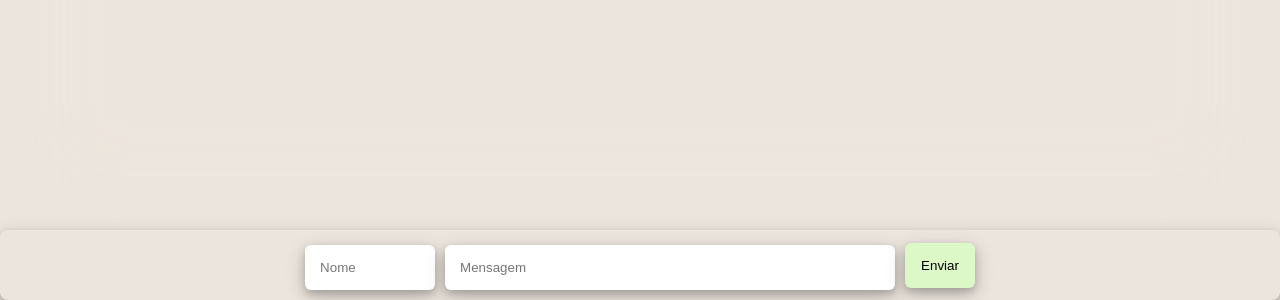
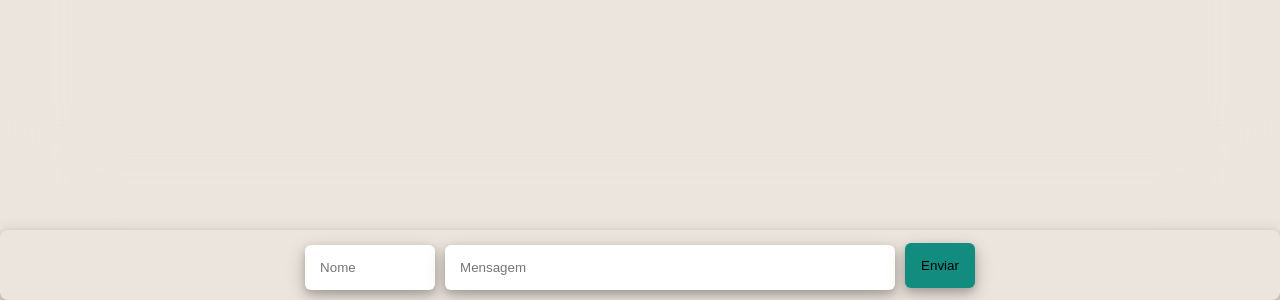
Before and after one commit to gustavoc04/Uaizap-react, a React (Create React App) app: page / in a window 1280 px wide. Shown: the part 500-800 px from the top of the page. Built offline with nearby package versions, Linux system fonts and the light colour scheme.

Commit message:
modificações esteticas

```diff
--- a/src/componetns/BarraInput.js
+++ b/src/componetns/BarraInput.js
@@ -45,7 +45,7 @@ const MensagemInputField = styled.input`
 
 const EnviarButton = styled.button`
   box-shadow: 0 4px 8px 0 rgba(0, 0, 0, 0.2), 0 6px 20px 0 rgba(0, 0, 0, 0.19);
-  background-color: #dcf8c6;
+  background-color: #128c7e;
   border: none;
   padding: 15px 16px;
   border-radius: 6px;
```
